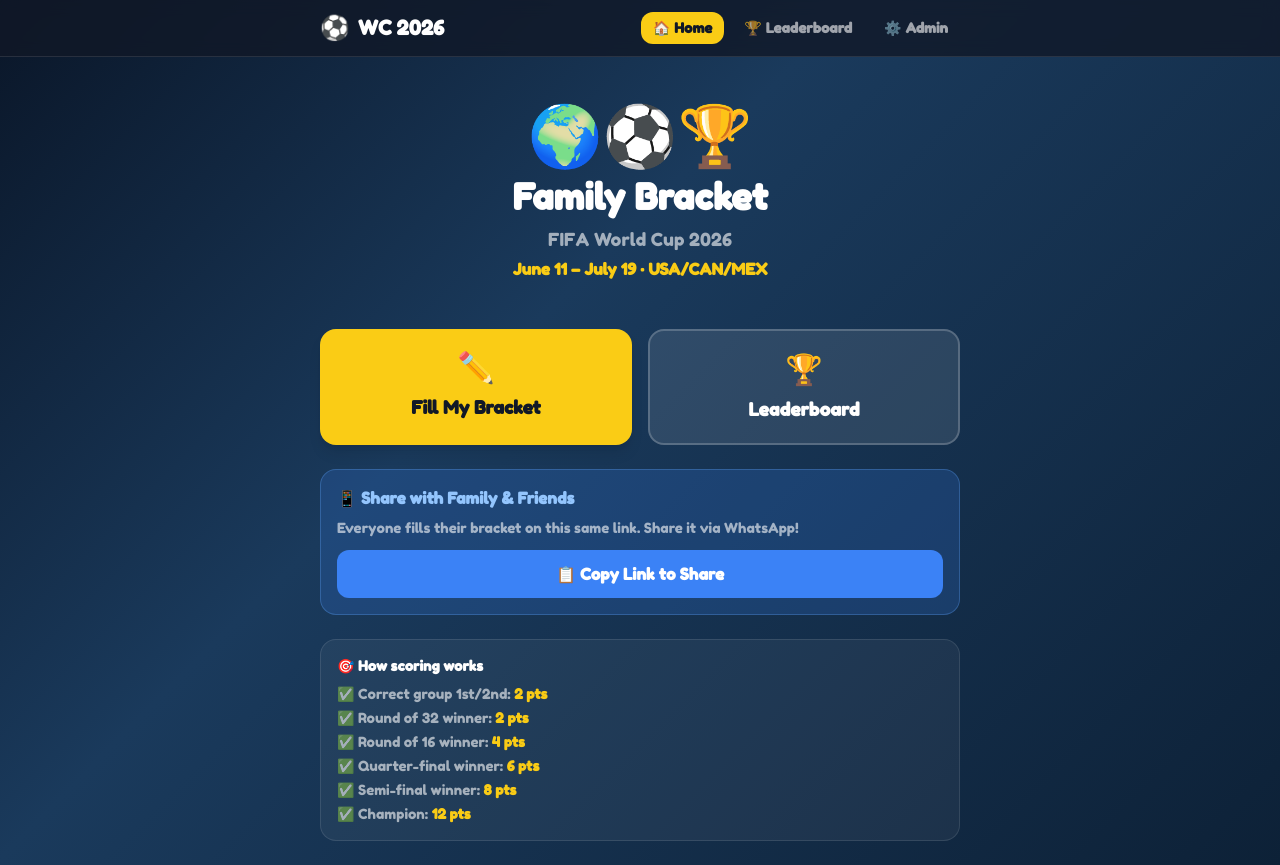
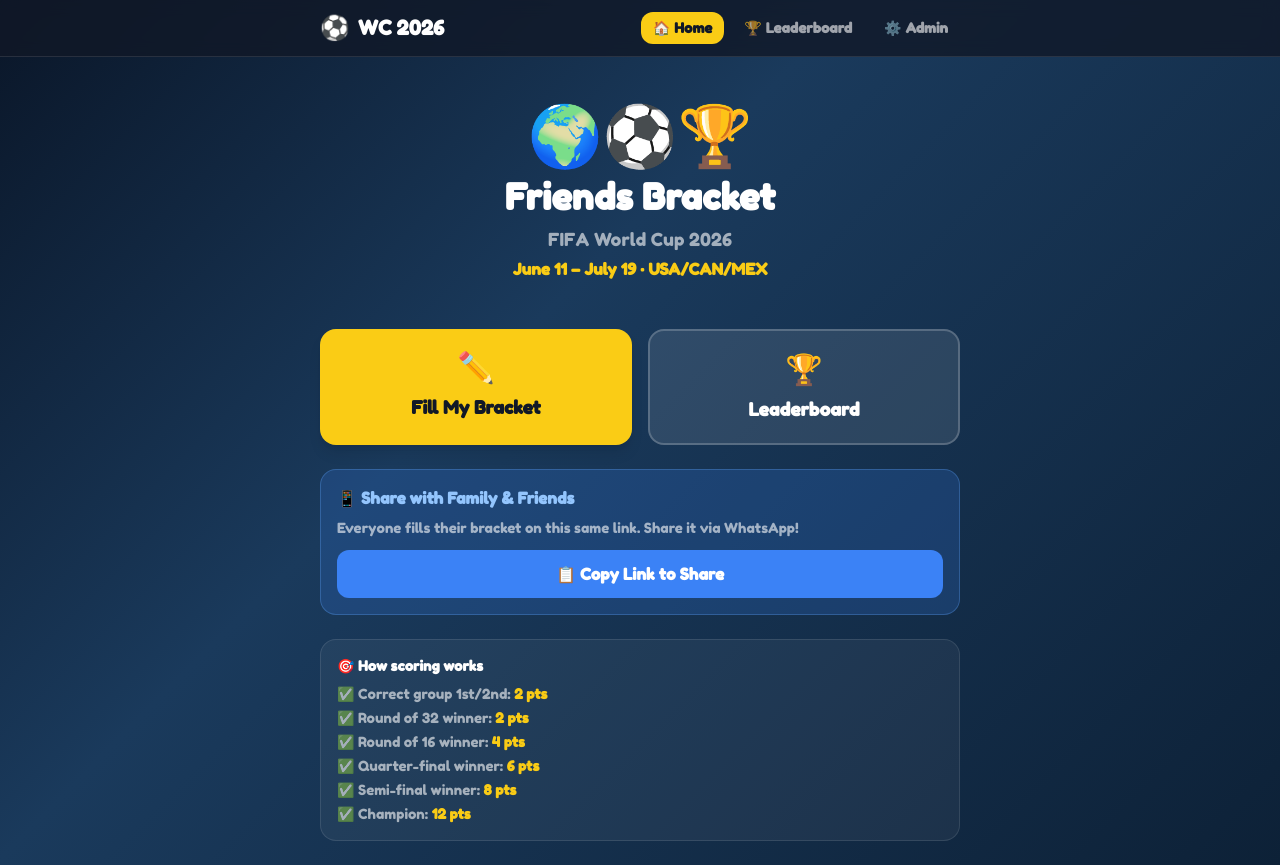
Before and after one commit to diazrnc/worldcup2026, a React (Vite) app: page / in a window 1280 px wide. Built offline with nearby package versions, Linux system fonts and the light colour scheme.

Commit message:
Update App.jsx

```diff
--- a/stc/App.jsx
+++ b/stc/App.jsx
@@ -328,7 +328,7 @@
             <div className="text-center py-6">
               <div className="text-6xl mb-3">🌍⚽🏆</div>
               <h1 style={{fontFamily:"'Fredoka One',sans-serif"}} className="text-4xl text-white font-black mb-2">
-                Family Bracket
+               Friends Bracket
               </h1>
               <p className="text-white/60 text-lg">FIFA World Cup 2026</p>
               <p className="text-yellow-400 font-bold mt-1">June 11 – July 19 · USA/CAN/MEX</p>
```
